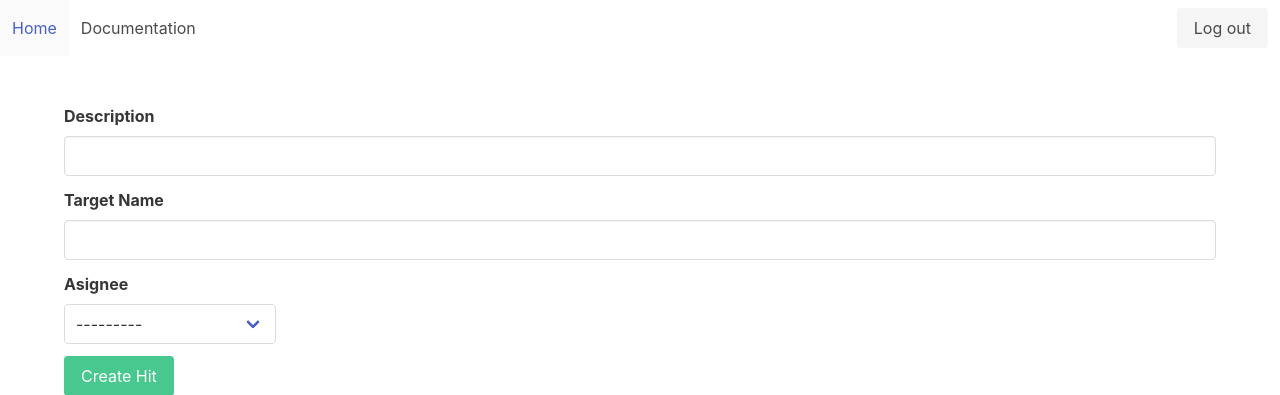
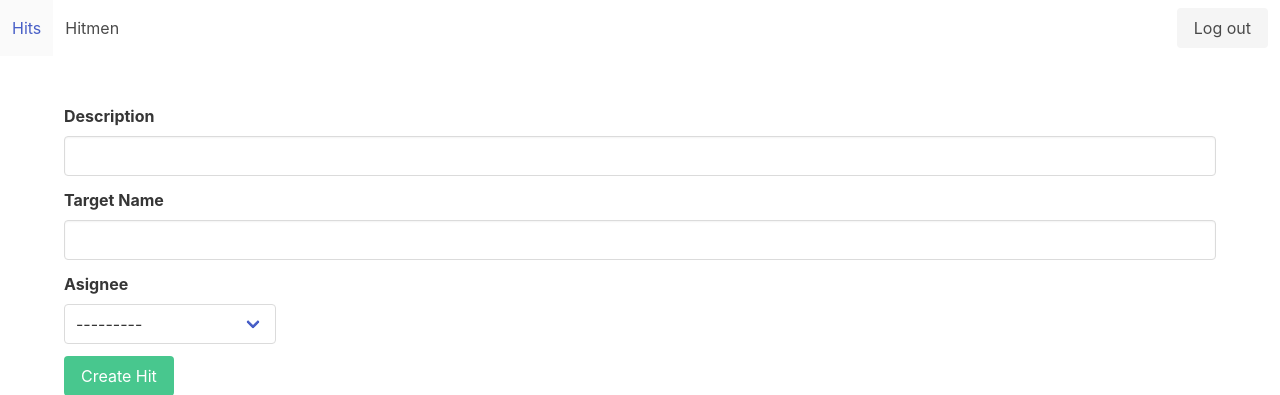
Before and after one commit to Kyek/hitman_test, a Django app: page /hits/create in a window 1280 px wide. Shown: the top 395 px of the page. Run offline with Django 3.2, Linux system fonts and the light colour scheme; the visitor is signed in with stand-in values (Sample User, id 1); data comes from the database, SQL or seed files in the repository; some libraries are stand-ins or nearby versions.

Commit message:
Added hitmen list

```diff
--- a/hitmen/urls.py
+++ b/hitmen/urls.py
@@ -14,9 +14,10 @@ Including another URLconf
     2. Add a URL to urlpatterns:  path('blog/', include('blog.urls'))
 """
 from django.contrib import admin
-from django.urls import include, path
+from django.urls import path
 from hits.views import (CustomLoginView, hit_detail, hit_list_view,
-                        hits_create_view, logout, signup_view)
+                        hitmen_list_view, hits_create_view, logout,
+                        signup_view)
 
 urlpatterns = [
     path('admin/', admin.site.urls),
@@ -26,4 +27,5 @@ urlpatterns = [
     path("hits/create", hits_create_view, name="hits-create"),
     path("hits/", hit_list_view, name="hits-list"),
     path("hits/<int:pk>", hit_detail, name="hits-detail"),
+    path("hitman/", hitmen_list_view, name="hitmen-list"),
 ]
--- a/hits/models.py
+++ b/hits/models.py
@@ -28,6 +28,7 @@ class CustomUserManager(BaseUserManager):
 
 class Hitman(AbstractUser):
     username = None
+    description = models.CharField(max_length=256, blank=True, default="")
     email = models.EmailField(_('email address'), unique=True)
     is_manager = models.BooleanField(default=False)
     hitmen = models.ManyToManyField(to="Hitman")
--- a/hits/views.py
+++ b/hits/views.py
@@ -55,7 +55,10 @@ def hits_create_view(request):
 
 @login_required(login_url=reverse_lazy("login"))
 def hit_list_view(request):
-    messages = {"succ_hit": "The hit was created successfully"}
+    messages = {
+        "succ_hit": "The hit was created successfully",
+        "succ_up_h": "The hit was updated successfully"
+    }
     message = request.GET.get("message", None)
     user = request.user
     if user.is_superuser:
@@ -65,10 +68,27 @@ def hit_list_view(request):
             user.hits.all())
     else:
         hits = user.hits.all()
-    for_render = {"hits": hits}
+    context = {"hits": hits}
     if message is not None:
-        for_render.update({"message": messages.get(message, None)})
-    return render(request, "hits_list.html", for_render)
+        context.update({"message": messages.get(message, None)})
+    return render(request, "hits_list.html", context)
+
+
+@login_required(login_url=reverse_lazy("login"))
+def hitmen_list_view(request):
+    messages = {"succ_hit": "The hitman was updated successfully"}
+    message = messages.get(request.GET.get("message", None), None)
+    user = request.user
+    if user.is_superuser or user.is_manager:
+        hitmen = Hitman.objects.all()
+        if user.is_manager:
+            hitmen = user.hitmen.all()
+        context = {"hitmen": hitmen}
+        if message is not None:
+            context.update({"message": message})
+        return render(request, "hitmen_list.html", context)
+    else:
+        raise PermissionDenied
 
 
 @login_required(login_url=reverse_lazy("login"))
--- a/templates/base.html
+++ b/templates/base.html
@@ -23,9 +23,11 @@
       {% if user.is_authenticated %}
       <div id="navbarBasicExample" class="navbar-menu">
         <div class="navbar-start">
-          <a class="navbar-item" href="{% url 'hits-list' %}"> Home </a>
+          <a class="navbar-item" href="{% url 'hits-list' %}"> Hits </a>
 
-          <a class="navbar-item"> Documentation </a>
+          {% if user.is_manager or user.is_superuser %}
+          <a class="navbar-item" href="{% url 'hitmen-list' %}"> Hitmen </a>
+          {% endif %}
         </div>
         {% endif %}
 
--- a/templates/hitmen_list.html
+++ b/templates/hitmen_list.html
@@ -9,7 +9,7 @@
   <tbody>
       {% for hitman in hitmen %}
       <tr>
-          <td><a href="{% url 'hits-detail' hit.id %}">{{hitman.email}}</a></td>
+          <td><a href="{% url 'hits-detail' hitman.id %}">{{hitman.email}}</a></td>
           <td>{{hitman.is_active}}</td>
       </tr>
       {% endfor %}
```
